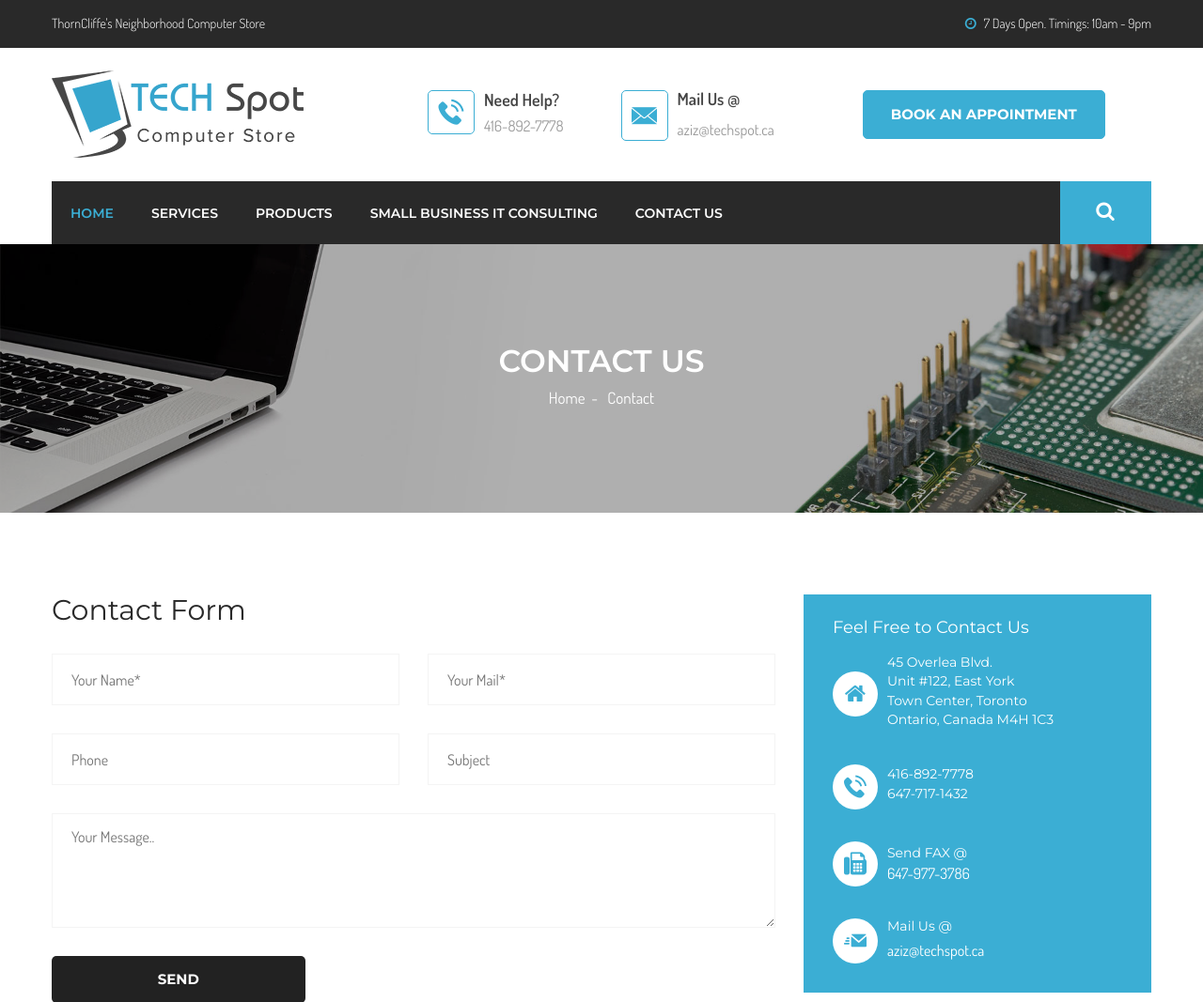
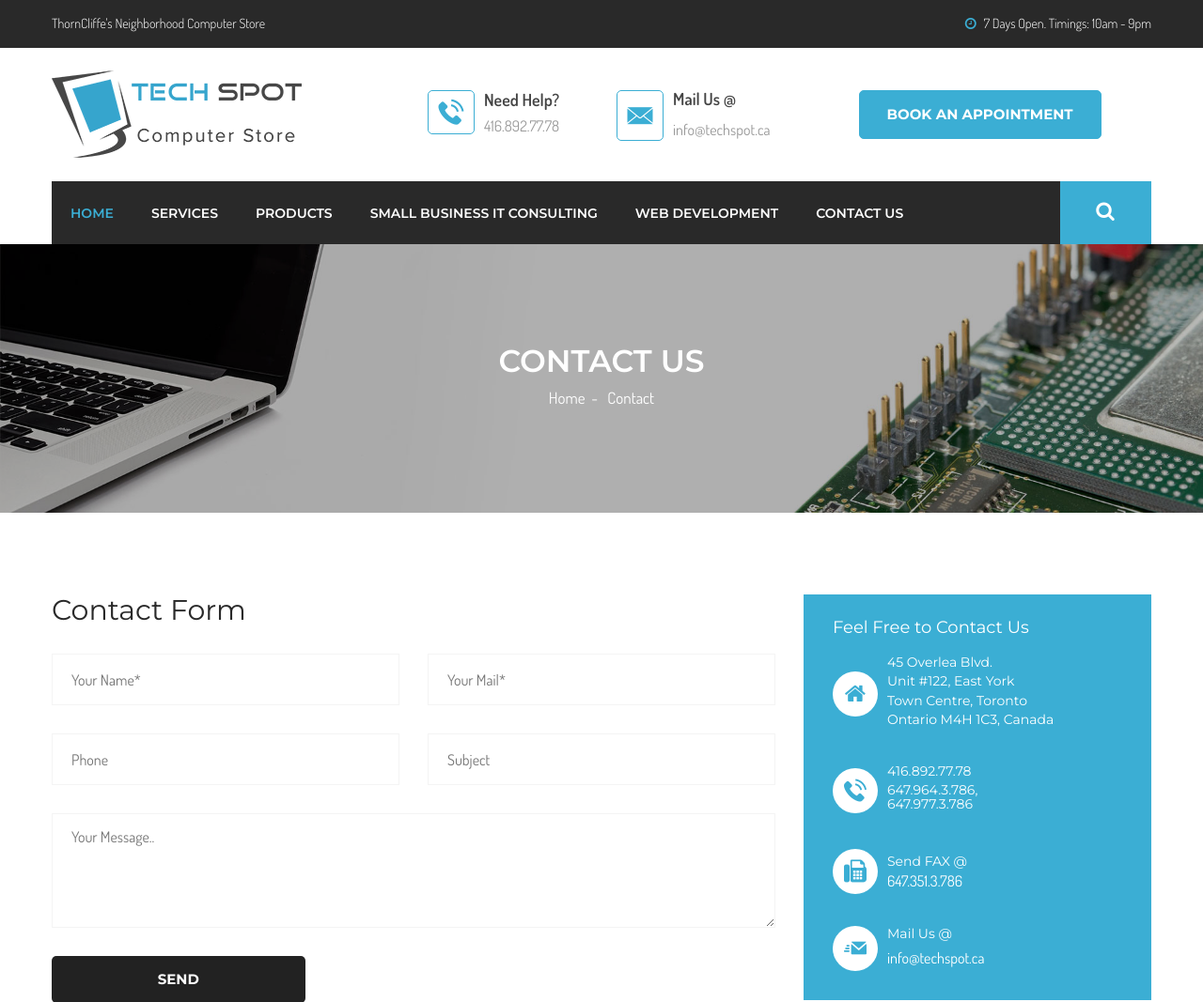
Before and after one commit to er-sachin-gupta/techspot, a PHP site: page /contact-us.php in a window 1280 px wide. Shown: the top 1067 px of the page at 94% size. Run offline with PHP 8.4, Linux system fonts and the light colour scheme; some libraries are stand-ins or nearby versions; some web fonts are replaced.

Commit message:
Changes by Aziz

```diff
--- a/contact-us.php
+++ b/contact-us.php
@@ -122,8 +122,8 @@
                                 <div class="text-holder">
                                     <h6>45 Overlea Blvd.</h6>
                                     <h6>Unit #122, East York </h6>
-                                    <h6>Town Center, Toronto</h6>
-                                    <h6>Ontario, Canada M4H 1C3</h6>
+                                    <h6>Town Centre, Toronto</h6>
+                                    <h6>Ontario M4H 1C3, Canada</h6>
                                 </div>
                             </li>
                             <li>
@@ -131,8 +131,8 @@
                                     <span class="icon-technology-1"></span>
                                 </div>
                                 <div class="text-holder">
-                                    <h6>416-892-7778</h6>
-                                    <h6>647-717-1432</h6>
+                                    <h6>416.892.77.78</h6>
+                                    <h6>647.964.3.786, 647.977.3.786</h6>
                                 </div>
                             </li>
                             <li>
@@ -141,7 +141,7 @@
                                 </div>
                                 <div class="text-holder">
                                     <h6>Send FAX @</h6>
-                                    <p>647-977-3786</p>
+                                    <p>647.351.3.786</p>
                                 </div>
                             </li>
                             <li>
@@ -150,7 +150,7 @@
                                 </div>
                                 <div class="text-holder">
                                     <h6>Mail Us @</h6>
-                                    <a href="mailto:aziz@techspot.ca"><p>aziz@techspot.ca</p></a>
+                                    <a href="mailto:info@techspot.ca"><p>info@techspot.ca</p></a>
                                 </div>
                             </li>
                         </ul>
--- a/includes/footer.php
+++ b/includes/footer.php
@@ -6,11 +6,11 @@
                 <div class="col-lg-3 col-md-3 col-sm-6 col-xs-12">
                     <div class="footer-col">
                         <div class="logo-part">
-                            <a href="indexscratch.html" class="footer-logo text-uppercase">
+                            <a href="index.php" class="footer-logo text-uppercase">
                                 <img src="images/logow.png" alt="logo">
                             </a>
                         </div>
-                        <p class="footer-words">We are located in <strong>EAST YORK TOWN CENTER</strong>. You can find us on your way from Food Basics to Canada Trust.</p>
+                        <p class="footer-words">We are located in <strong>EAST YORK TOWN CENTRE</strong>. You can find us on your way from Food Basics to Canada Trust.</p>
                         <ul class="list-inline footer-social">
                             <li><a href="#"><i class="fa fa-facebook"></i></a></li>
                             <li><a href="#"><i class="fa fa-twitter"></i></a></li>
@@ -30,6 +30,7 @@
                             <li><a href="#">Parts Upgrades</a></li>
                             <li><a href="#">Tune Ups</a></li>
                             <li><a href="#">Toner and Ink Refill</a></li>
+                            <li><a href="#">Web Design and Development</a> </li>
                         </ul>
                     </div>
                 </div>
@@ -56,14 +57,14 @@
                         <div class="footer-widget contact-column">
                             <p>
                                 <i class="fa fa-home mr-5 navcolor"></i> 45 Overlea Blvd.
-                                <br/> Unit #122 East York Town Center
-                                <br/> Toronto Ontario Canada M4H 1C3
+                                <br/> Unit #122 East York Town Centre
+                                <br/> Toronto Ontario M4H 1C3 Canada
                             </p>
                             <p>
-                                <i class="fa fa-phone mr-5 navcolor"></i> 416-892-7778, 647-977-1432
+                                <i class="fa fa-phone mr-5 navcolor"></i> 647.964.3.786, 647.977.3.786
                             </p>
                             <p>
-                                <i class="fa fa-envelope-o mr-5 navcolor"></i> <a href="mailto:aziz@techspot.ca">aziz@techspot.ca</a>
+                                <i class="fa fa-envelope-o mr-5 navcolor"></i> <a href="mailto:info@techspot.ca">info@techspot.ca</a>
                             </p>
                         </div>
                     </div>
--- a/includes/header.php
+++ b/includes/header.php
@@ -17,7 +17,7 @@
                             </div>
                             <div class="text-holder">
                                 <h6>Need help?</h6>
-                                <p>416-892-7778</p>
+                                <p>416.892.77.78</p>
                                 <!--<p>647-977-1432</p>-->
                             </div>
                         </li>
@@ -27,7 +27,7 @@
                             </div>
                             <div class="text-holder mail-holder">
                                 <h6>Mail Us @</h6>
-                                <a href="mailto:aziz@techspot.ca"><p>aziz@techspot.ca</p></a>
+                                <a href="mailto:info@techspot.ca"><p>info@techspot.ca</p></a>
                             </div>
                         </li>
                         <li>
--- a/includes/mainmenu.php
+++ b/includes/mainmenu.php
@@ -3,7 +3,7 @@
         <div class="mainmenu-bg">
 
             <div class="row">
-                <div class="col-md-9 col-sm-12 col-xs-12">
+                <div class="col-md-10 col-sm-12 col-xs-12">
                     <!--Start mainmenu-->
                     <nav class="main-menu">
                         <div class="navbar-collapse collapse clearfix">
@@ -14,6 +14,7 @@
                                 <li><a href="services.php">Services</a> </li>
                                 <li><a href="products.php">Products</a> </li>
                                 <li><a href="small-business-it-consulting.php">Small Business IT Consulting</a> </li>
+                                <li><a href="web-design-development.php">Web Development</a> </li>
                                 <li><a href="contact-us.php">Contact Us</a></li>
                             </ul>
                         </div>
@@ -29,6 +30,7 @@
                                 <li><a href="services.php">Services</a> </li>
                                 <li><a href="products.php">Products</a> </li>
                                 <li><a href="small-business-it-consulting.php">Small Business IT Consulting</a> </li>
+                                <li><a href="web-design-development.php">Web Development</a> </li>
                                 <li><a href="contact-us.php">Contact Us</a></li>
                             </ul>
                         </nav>
--- a/includes/slider.php
+++ b/includes/slider.php
@@ -2,7 +2,7 @@
     <!-- Hero Slider -->
     <div id="hero-slider" class="nivoSlider">
         <img src="images/slider/slider-1.jpg" alt="" title="#herocaption-1" />
-        <img src="images/slider/slider-3.jpg" alt="" title="#herocaption-2" />
+        <img src="images/slider/slider-4.jpg" alt="" title="#herocaption-2" />
         <img src="images/slider/slider-2.jpg" alt="" title="#herocaption-3" />
     </div>
     <!-- Hero Slider Caption -->
```
Also changed, not shown: images/logo.png, images/logow.png, images/oldlogo.png (added), images/oldlogow.png (added), images/slider/slider-4.jpg (added).
